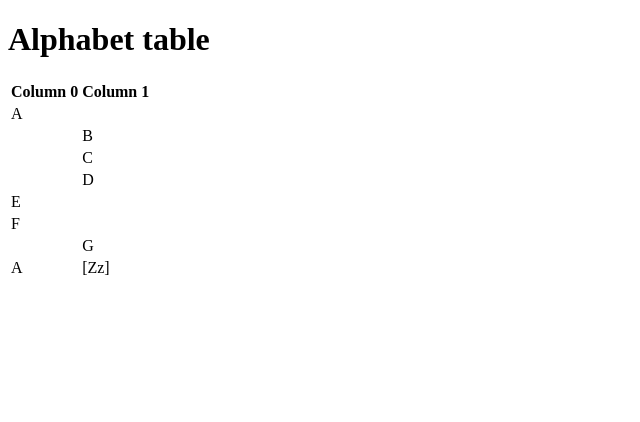
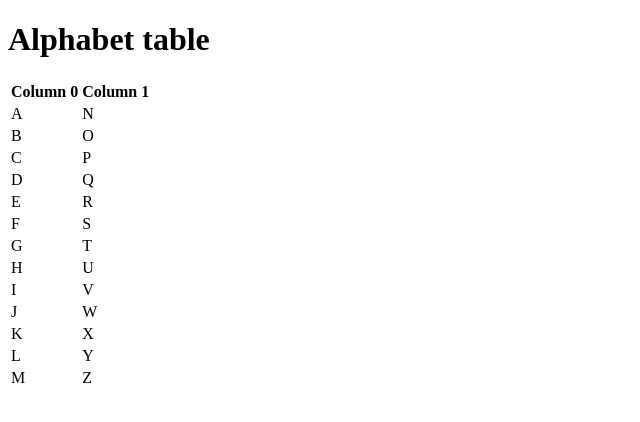
Before and after one commit to comp426-2022-fall/a01-jorbea, a website: page public/index.html in a window 1280 px wide. Shown: the whole page, without its empty margins (0-640 px from the left). Drawn offline with Linux system fonts and the light colour scheme.

Commit message:
Completed Alphabet table

```diff
--- a/public/index.html
+++ b/public/index.html
@@ -16,29 +16,44 @@
 				</thead>
 				<tbody>
   					<tr>
-    						<td>A</td><td></td>
+    						<td>A</td><td>N</td>
   					</tr>
   					<tr>
-    						<td></td><td>B</td>
+    						<td>B</td><td>O</td>
   					</tr>
   					<tr>
-    						<td></td><td>C</td>
+    						<td>C</td><td>P</td>
   					</tr>
   					<tr>
-    						<td></td><td>D</td>
+    						<td>D</td><td>Q</td>
   					</tr>
   					<tr>
-    						<td>E</td><td></td>
+    						<td>E</td><td>R</td>
   					</tr>
   					<tr>
-    						<td>F</td><td></td>
+    						<td>F</td><td>S</td>
   					</tr>
   					<tr>
-    						<td></td><td>G</td>
+    						<td>G</td><td>T</td>
   					</tr>
   					<tr>
-    						<td>A</td><td>[Zz]</td>
+    						<td>H</td><td>U</td>
   					</tr>
+					<tr>
+						<td>I</td><td>V</td>
+					</tr>
+					<tr>
+						<td>J</td><td>W</td>
+					</tr>
+					<tr>
+						<td>K</td><td>X</td>
+					</tr>
+					<tr>
+						<td>L</td><td>Y</td>
+					</tr>
+					<tr>
+						<td>M</td><td>Z</td>
+					</tr>
 				</tbody>
 			</table>
         	</div>
--- a/server.js
+++ b/server.js
@@ -26,7 +26,6 @@
 		console.error(err);
 		return;
 	}
-});
 
 	// Define a const `server` as an arrow function using http.createServer.
 	// Use the documentation for the node.js http module.
@@ -37,7 +36,7 @@
 	const server = http.createServer((req, res) => {
 		res.statusCode = 200;
 		res.setHeader('Content-Type', 'text/html');
-	res.end('./public/index/html');
+		res.end(data);
 	});
 
 	// Start the `server` const listening on the port defined by argument in your `port` const.
@@ -47,3 +46,4 @@
 	});
 
 	// That's it! You're all done!
+});
```
Lines whose indentation alone changed are shown as unchanged.
